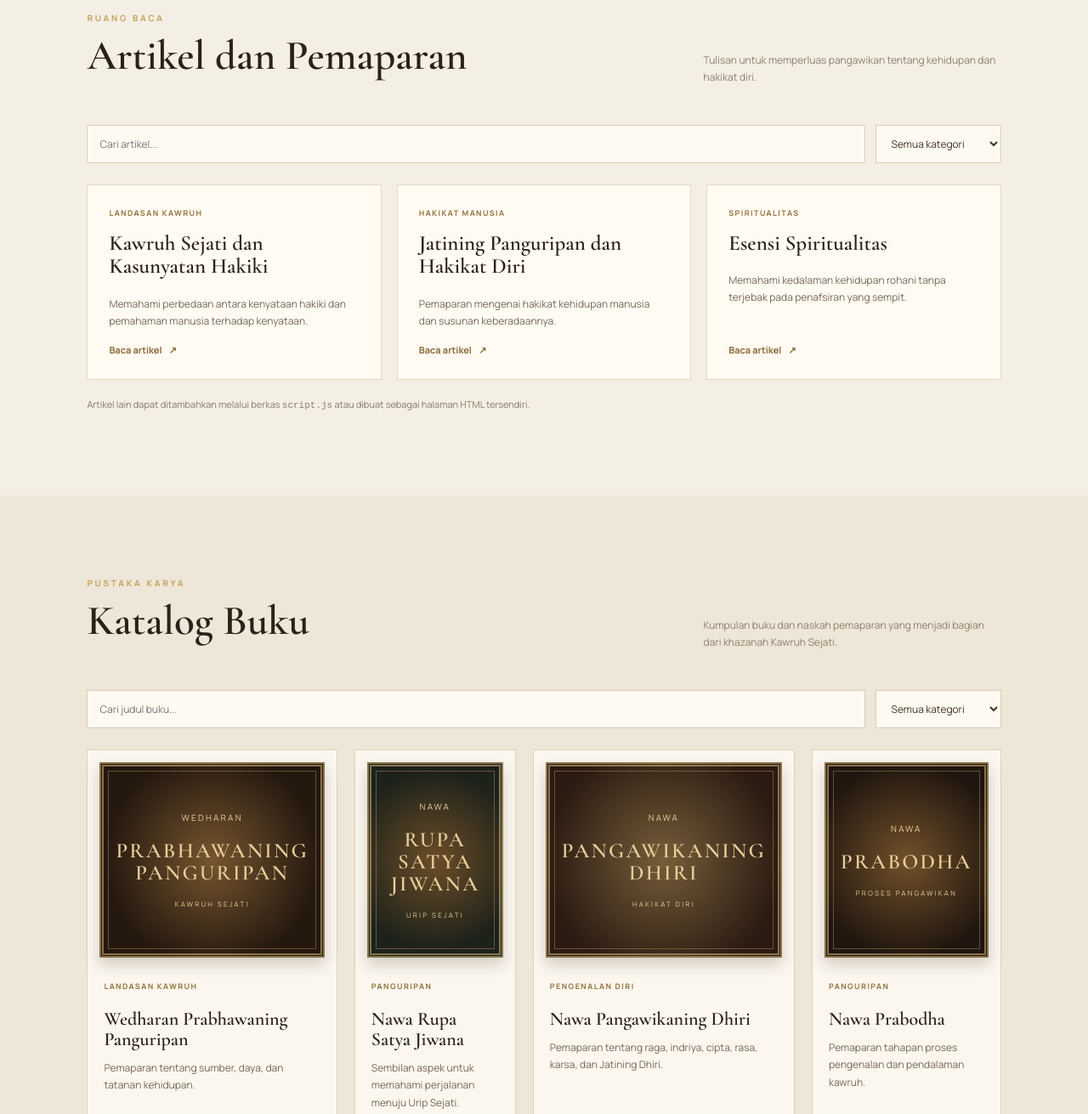
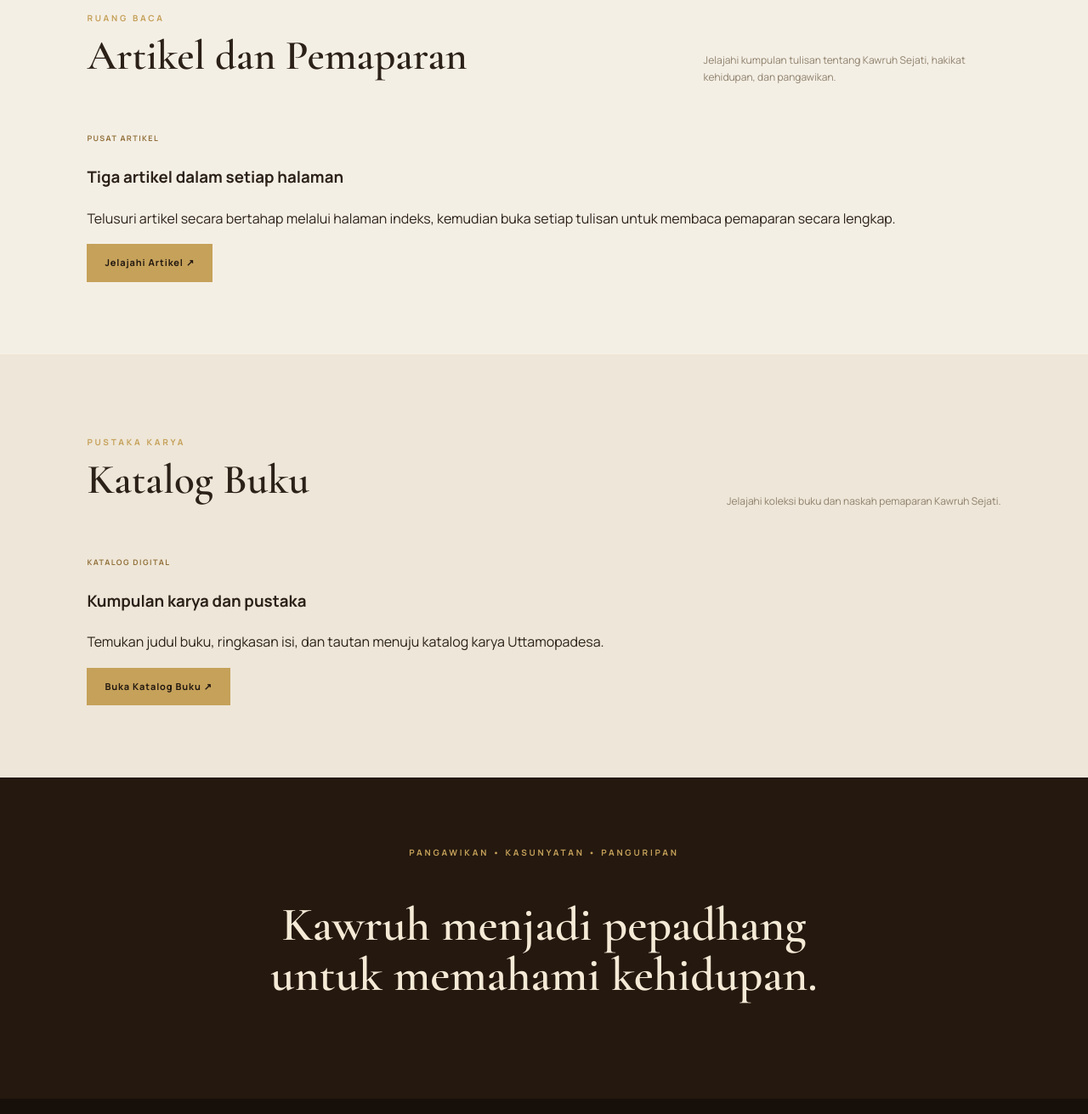
Before and after one commit to cah-angon67/pustaka-kawruh-sejati, a plain HTML site: page index.html in a window 1280 px wide. Shown: the part 1659-2970 px from the top of the page at 85% size. Drawn offline with nearby package versions, Linux system fonts and the light colour scheme.

Commit message:
Update index.html

```diff
--- a/index.html
+++ b/index.html
@@ -17,7 +17,7 @@
   </a>
   <button class="menu-toggle" aria-label="Buka navigasi" aria-expanded="false">☰</button>
   <nav class="nav">
-    <a href="#beranda">Beranda</a><a href="#tentang">Tentang</a><a href="#artikel">Artikel</a><a href="#katalog">Katalog Buku</a><a href="#landasan">Landasan Kawruh</a>
+    <a href="#beranda">Beranda</a><a href="#tentang">Tentang</a><a href="artikel.html">Artikel</a><a href="katalog.html">Katalog Buku</a><a href="#landasan">Landasan Kawruh</a>
   </nav>
 </header>
 <main>
@@ -26,7 +26,7 @@
       <p class="eyebrow">PUSTAKA • PEMAPARAN • PANGAWIKAN</p>
       <h1>Memahami Hakikat<br><em>Kawruh Sejati</em></h1>
       <p class="hero-lead">Ruang pustaka untuk mengenal Kasunyatan Hakiki, memahami hakikat kehidupan, dan menapaki Tatananing Panguripan.</p>
-      <div class="hero-actions"><a class="btn gold" href="#artikel">Jelajahi Artikel</a><a class="btn outline" href="#katalog">Lihat Katalog Buku</a></div>
+      <div class="hero-actions"><a class="btn gold" href="artikel.html">Jelajahi Artikel</a><a class="btn outline" href="katalog.html">Lihat Katalog Buku</a></div>
     </div>
     <div class="hero-seal" aria-hidden="true"><span>ꦏ</span><small>KAWRUH<br>SEJATI</small></div>
   </section>
@@ -48,26 +48,13 @@
   </section>
 
   <section class="section" id="artikel">
-    <div class="section-heading"><div><p class="eyebrow">RUANG BACA</p><h2>Artikel dan Pemaparan</h2></div><p>Tulisan untuk memperluas pangawikan tentang kehidupan dan hakikat diri.</p></div>
-    <div class="toolbar"><input id="articleSearch" type="search" placeholder="Cari artikel..." aria-label="Cari artikel"><select id="articleCategory" aria-label="Pilih kategori"><option value="all">Semua kategori</option><option value="landasan">Landasan Kawruh</option><option value="manusia">Hakikat Manusia</option><option value="spiritualitas">Spiritualitas</option></select></div>
-    <div class="card-grid" id="articleGrid">
-      <article class="content-card" data-category="landasan"><span class="tag">Landasan Kawruh</span><h3>Kawruh Sejati dan Kasunyatan Hakiki</h3><p>Memahami perbedaan antara kenyataan hakiki dan pemahaman manusia terhadap kenyataan.</p><a href="#" class="read-link">Baca artikel <b>↗</b></a></article>
-      <article class="content-card" data-category="manusia"><span class="tag">Hakikat Manusia</span><h3>Jatining Panguripan dan Hakikat Diri</h3><p>Pemaparan mengenai hakikat kehidupan manusia dan susunan keberadaannya.</p><a href="#" class="read-link">Baca artikel <b>↗</b></a></article>
-      <article class="content-card" data-category="spiritualitas"><span class="tag">Spiritualitas</span><h3>Esensi Spiritualitas</h3><p>Memahami kedalaman kehidupan rohani tanpa terjebak pada penafsiran yang sempit.</p><a href="https://dhimas2467.github.io/katalog-buku-uttamopadesa/esensi-spiritualitas.html" class="read-link">Baca artikel <b>↗</b></a></article>
-    </div>
-    <p class="editor-note">Artikel lain dapat ditambahkan melalui berkas <code>script.js</code> atau dibuat sebagai halaman HTML tersendiri.</p>
+    <div class="section-heading"><div><p class="eyebrow">RUANG BACA</p><h2>Artikel dan Pemaparan</h2></div><p>Jelajahi kumpulan tulisan tentang Kawruh Sejati, hakikat kehidupan, dan pangawikan.</p></div>
+    <div class="feature-panel"><div><span class="tag">PUSAT ARTIKEL</span><h3>Tiga artikel dalam setiap halaman</h3><p>Telusuri artikel secara bertahap melalui halaman indeks, kemudian buka setiap tulisan untuk membaca pemaparan secara lengkap.</p></div><a class="btn gold" href="artikel.html">Jelajahi Artikel ↗</a></div>
   </section>
 
   <section class="section catalog-section" id="katalog">
-    <div class="section-heading"><div><p class="eyebrow">PUSTAKA KARYA</p><h2>Katalog Buku</h2></div><p>Kumpulan buku dan naskah pemaparan yang menjadi bagian dari khazanah Kawruh Sejati.</p></div>
-    <div class="toolbar"><input id="bookSearch" type="search" placeholder="Cari judul buku..." aria-label="Cari buku"><select id="bookCategory" aria-label="Pilih kategori buku"><option value="all">Semua kategori</option><option value="landasan">Landasan Kawruh</option><option value="panguripan">Panguripan</option><option value="pribadi">Pengenalan Diri</option></select></div>
-    <div class="book-grid" id="bookGrid">
-      <article class="book-card" data-category="landasan"><div class="book-cover cover-one"><span>WEDHARAN</span><b>PRABHAWANING<br>PANGURIPAN</b><small>KAWRUH SEJATI</small></div><div><span class="tag">Landasan Kawruh</span><h3>Wedharan Prabhawaning Panguripan</h3><p>Pemaparan tentang sumber, daya, dan tatanan kehidupan.</p></div></article>
-      <article class="book-card" data-category="panguripan"><div class="book-cover cover-two"><span>NAWA</span><b>RUPA SATYA<br>JIWANA</b><small>URIP SEJATI</small></div><div><span class="tag">Panguripan</span><h3>Nawa Rupa Satya Jiwana</h3><p>Sembilan aspek untuk memahami perjalanan menuju Urip Sejati.</p></div></article>
-      <article class="book-card" data-category="pribadi"><div class="book-cover cover-three"><span>NAWA</span><b>PANGAWIKANING<br>DHIRI</b><small>HAKIKAT DIRI</small></div><div><span class="tag">Pengenalan Diri</span><h3>Nawa Pangawikaning Dhiri</h3><p>Pemaparan tentang raga, indriya, cipta, rasa, karsa, dan Jatining Dhiri.</p></div></article>
-      <article class="book-card" data-category="panguripan"><div class="book-cover cover-four"><span>NAWA</span><b>PRABODHA</b><small>PROSES PANGAWIKAN</small></div><div><span class="tag">Panguripan</span><h3>Nawa Prabodha</h3><p>Pemaparan tahapan proses pengenalan dan pendalaman kawruh.</p></div></article>
-    </div>
-    <div class="catalog-cta"><p>Jelajahi daftar karya dan informasi buku selengkapnya.</p><a class="btn gold" href="https://dhimas2467.github.io/katalog-buku-uttamopadesa/">Buka Katalog Buku Uttamopadesa ↗</a></div>
+    <div class="section-heading"><div><p class="eyebrow">PUSTAKA KARYA</p><h2>Katalog Buku</h2></div><p>Jelajahi koleksi buku dan naskah pemaparan Kawruh Sejati.</p></div>
+    <div class="feature-panel"><div><span class="tag">KATALOG DIGITAL</span><h3>Kumpulan karya dan pustaka</h3><p>Temukan judul buku, ringkasan isi, dan tautan menuju katalog karya Uttamopadesa.</p></div><a class="btn gold" href="katalog.html">Buka Katalog Buku ↗</a></div>
   </section>
 
   <section class="closing"><p class="eyebrow">PANGAWIKAN • KASUNYATAN • PANGURIPAN</p><h2>Kawruh menjadi pepadhang<br>untuk memahami kehidupan.</h2></section>
```
